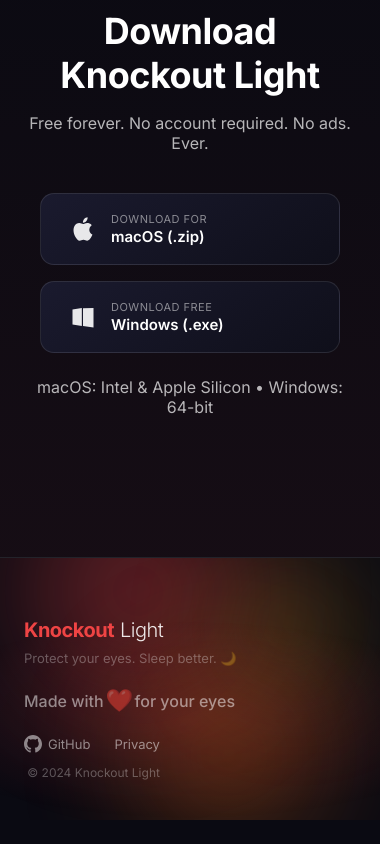
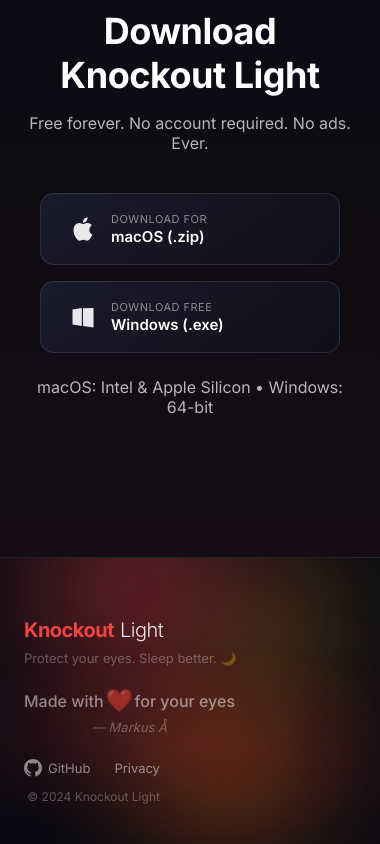
Before and after one commit to permain2/knockoutlights, an Electron app: page index.html in a window 380 px wide. Shown: the part 3424-4268 px from the top of the page. Before the commit the page ends 4244 px from the top, so only its background shows below. Drawn offline with Linux system fonts and the light colour scheme.

Commit message:
Center pulse circles on toggle, add Markus Å to footer

```diff
--- a/index.html
+++ b/index.html
@@ -331,7 +331,7 @@
 
     .pulse-indicator {
       position: absolute;
-      right: 3px;
+      right: 15px;
       top: 50%;
       transform: translateY(-50%);
       width: 28px;
@@ -922,6 +922,13 @@
       display: inline-block;
       animation: heartbeat 1.5s ease-in-out infinite;
       font-size: 18px;
+    }
+
+    .footer-author {
+      color: var(--gray-400);
+      font-size: 13px;
+      margin: 0;
+      font-style: italic;
     }
 
     @keyframes heartbeat {
@@ -2122,6 +2129,7 @@
 
       <div class="footer-center">
         <p class="footer-made">Made with <span class="heart">❤️</span> for your eyes</p>
+        <p class="footer-author">— Markus Å</p>
       </div>
 
       <div class="footer-right">
```
